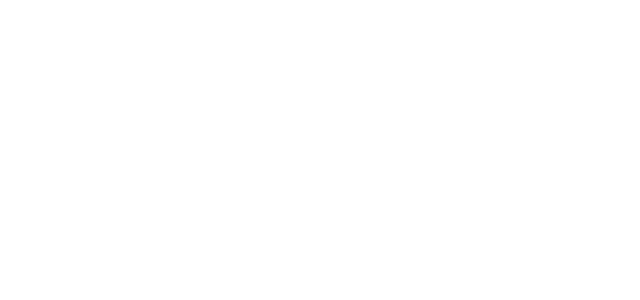
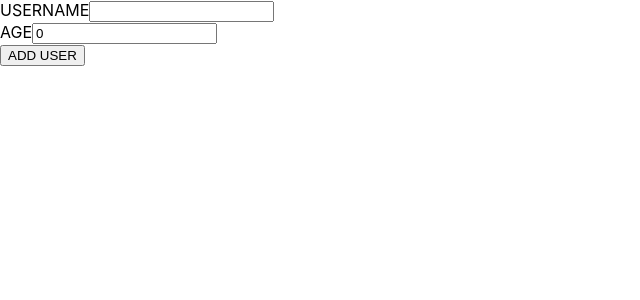
Before and after one commit to dariushbadakhshan/practiceproject, a React (Create React App) app: page / in a window 1280 px wide. Shown: the top 300 px of the page, without its empty margins (0-640 px from the left). Built offline with nearby package versions, Linux system fonts and the light colour scheme.

Commit message:
lifting states up from userForm.tsx to NewUser.tsx by onSaveUser property, then lifting states up from there to App.tsx by onAddUser property, at the end render the form on the app page

```diff
--- a/src/App.tsx
+++ b/src/App.tsx
@@ -1,7 +1,21 @@
+//import components
+import NewUser from "./components/newUser/NewUser";
+//import css
 import "./App.css";
-
+//main component
 function App() {
-  return <div className="App"></div>;
+  // event managing
+  const addUserHandler = (userData: {
+    id: string;
+    userName: string;
+    userAge: number;
+  }) => {};
+  // return JSX block
+  return (
+    <div className="App">
+      <NewUser onAddUser={addUserHandler} />
+    </div>
+  );
 }
 
 export default App;
--- a/src/components/newUser/NewUser.tsx
+++ b/src/components/newUser/NewUser.tsx
@@ -1,4 +1,32 @@
-const NewUser = () => {
-  return <div></div>;
+import { FC } from "react";
+// components import
+import UserForm from "./UserForm";
+
+//type manage
+type props = {
+  onAddUser: (userData: {
+    id: string;
+    userName: string;
+    userAge: number;
+  }) => void;
+};
+// main component
+const NewUser: FC<props> = ({ onAddUser }) => {
+  // event managing
+  const saveUserHandler = (enteredUserData: {
+    userName: string;
+    userAge: number;
+  }) => {
+    // storing recived data from UserForm
+    const userData = { ...enteredUserData, id: Math.random().toString() };
+    onAddUser(userData);
+  };
+
+  // return JSX block
+  return (
+    <div>
+      <UserForm onSaveUser={saveUserHandler} />
+    </div>
+  );
 };
 export default NewUser;
--- a/src/components/newUser/UserForm.tsx
+++ b/src/components/newUser/UserForm.tsx
@@ -1,25 +1,38 @@
-import { ChangeEvent, FormEvent, useState } from "react";
+import { ChangeEvent, FormEvent, useState, FC } from "react";
 
-const UserForm = () => {
+// declare types
+type props = {
+  onSaveUser: (enteredUserData: { userName: string; userAge: number }) => void;
+};
+
+// main component
+const UserForm: FC<props> = ({ onSaveUser }) => {
   // state managing
-  const [userName, setUserName] = useState<string>("");
+  const [enteredUserName, setUEnteredUserName] = useState<string>("");
 
-  const [userAge, setUserAge] = useState<number>();
+  const [EnteredUserAge, setEnteredUserAge] = useState<number>(0);
 
   // input value managing
   const usernameChangeHandler = (event: ChangeEvent<HTMLInputElement>) => {
-    setUserName(event.target.value);
+    setUEnteredUserName(event.target.value);
   };
 
   const ageChangeHandler = (event: ChangeEvent<HTMLInputElement>) => {
-    setUserAge(Number(event.target.value));
+    setEnteredUserAge(Number(event.target.value));
   };
 
   //form managing
   const submitHandler = (event: FormEvent) => {
     event.preventDefault();
+    const enteredUserData = {
+      userName: enteredUserName,
+      userAge: EnteredUserAge,
+    };
+    // passing Stored userData to NewUser component
+    onSaveUser(enteredUserData);
   };
 
+  // return JSX block
   return (
     <form onSubmit={submitHandler}>
       <div>
@@ -27,13 +40,17 @@
           <label>USERNAME</label>
           <input
             type="text"
-            value={userName}
+            value={enteredUserName}
             onChange={usernameChangeHandler}
           />
         </div>
         <div>
           <label>AGE</label>
-          <input type="number" value={userAge} onChange={ageChangeHandler} />
+          <input
+            type="number"
+            value={EnteredUserAge ?? ""}
+            onChange={ageChangeHandler}
+          />
         </div>
       </div>
       <div>
```
